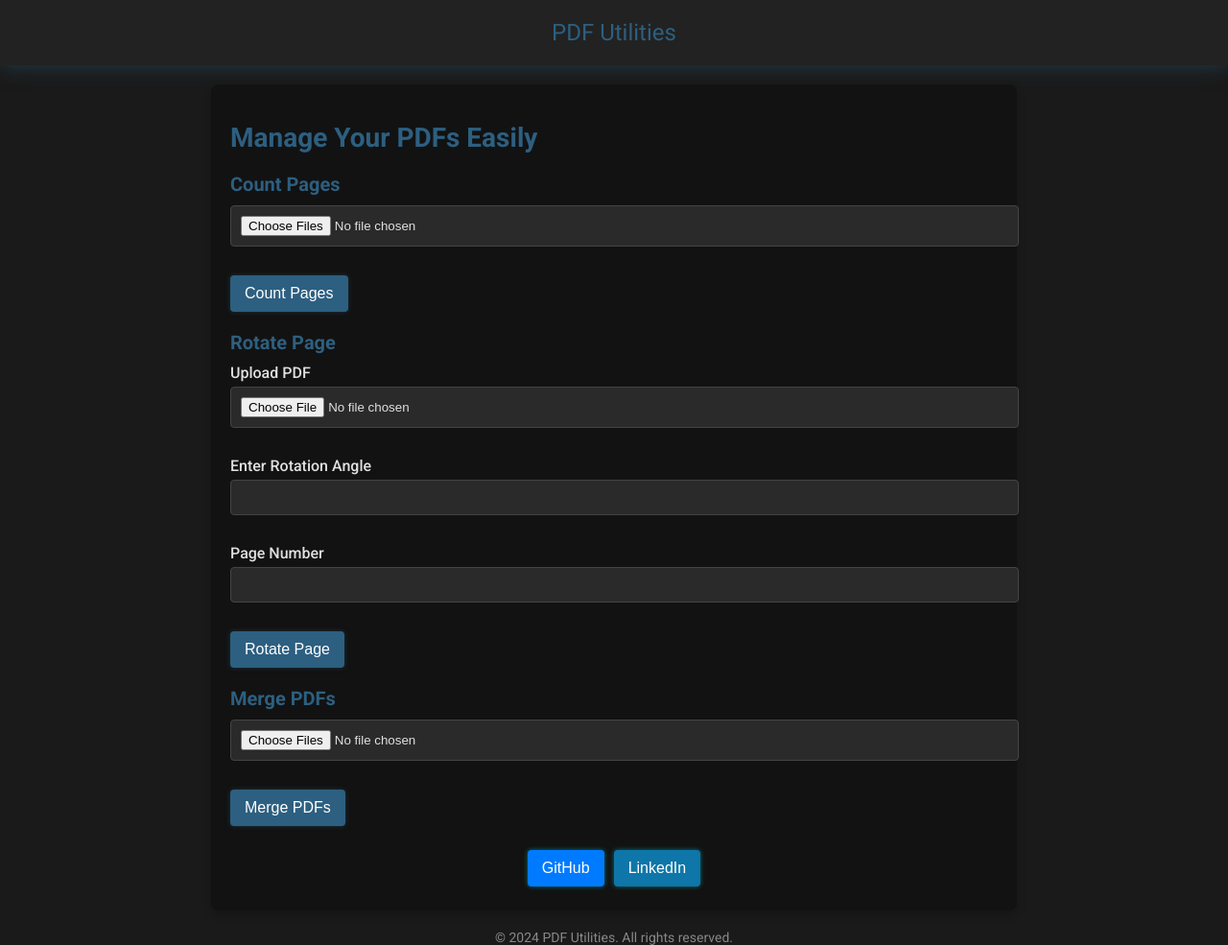
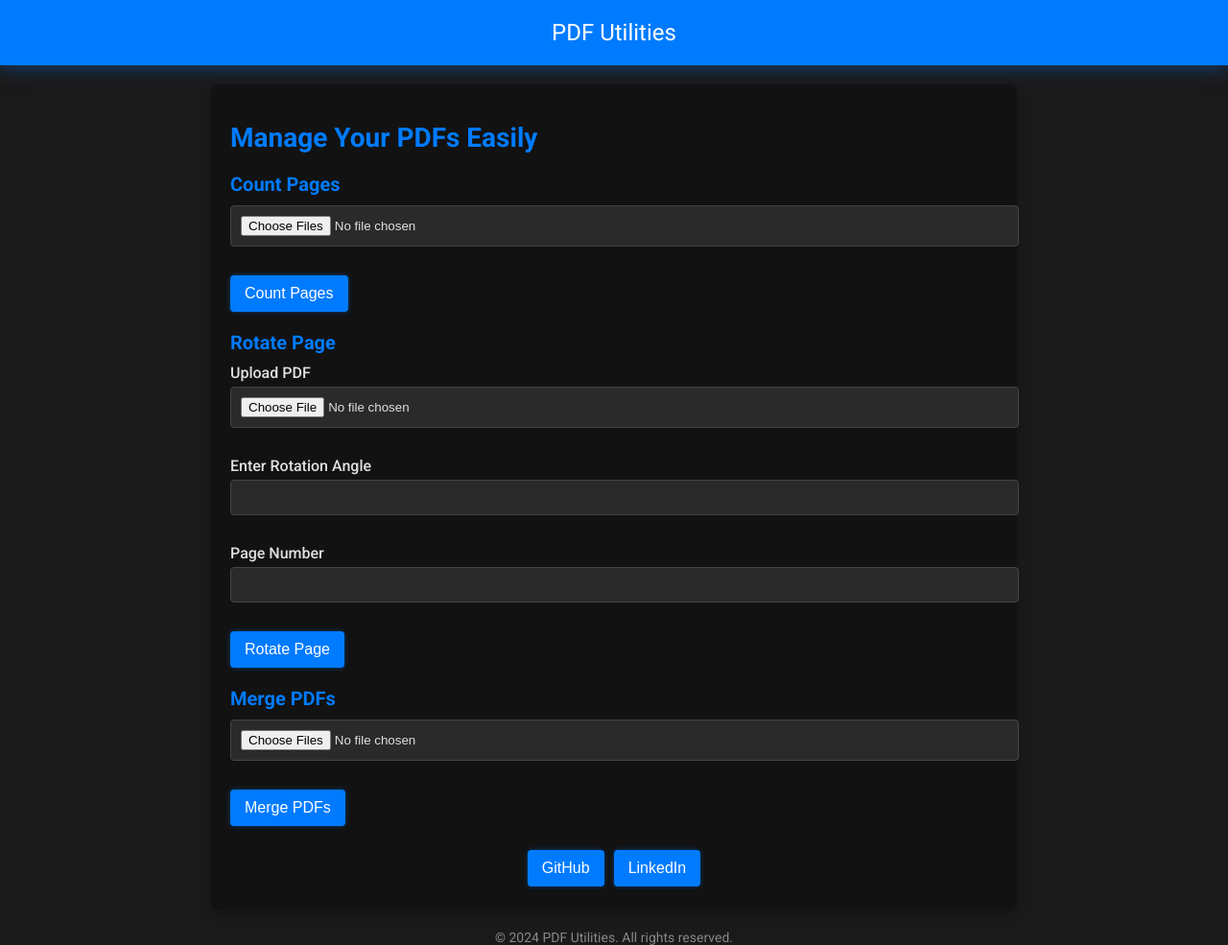
Before and after one commit to vvvv5215/PDF_Utilitlies, a Flask app: page / in a window 1280 px wide. Shown: the whole page at 96% size. Run offline with Flask 3, Linux system fonts and the light colour scheme; parts of the project's set-up code (start-up, migrations or seed data) failed here and were passed over.

Commit message:
Update index.html

```diff
--- a/templates/index.html
+++ b/templates/index.html
@@ -16,12 +16,12 @@
         }
 
         header {
-            background-color: #222222; /* dark grey background */
-            color: #2d5f80; /* darker blue */
+            background-color: #007bff; /* GitHub blue */
+            color: white;
             padding: 20px 10px;
             text-align: center;
             font-size: 24px;
-            box-shadow: 0 0 20px rgba(45, 95, 128, 0.5); /* subtle glowing effect */
+            box-shadow: 0 0 20px rgba(0, 123, 255, 0.5); /* subtle glowing effect */
         }
 
         main {
@@ -36,14 +36,14 @@
         h1 {
             font-size: 28px;
             margin-bottom: 20px;
-            color: #2d5f80; /* darker blue */
+            color: #007bff; /* GitHub blue */
         }
 
         h2 {
             font-size: 20px;
             margin-top: 20px;
             margin-bottom: 10px;
-            color: #2d5f80; /* darker blue */
+            color: #007bff; /* GitHub blue */
         }
 
         .form-group {
@@ -69,24 +69,24 @@
 
         input[type="file"]:focus, input[type="number"]:focus {
             outline: none;
-            border-color: #2d5f80; /* darker blue on focus */
-            box-shadow: 0 0 10px rgba(45, 95, 128, 0.7); /* glowing effect */
+            border-color: #007bff; /* GitHub blue on focus */
+            box-shadow: 0 0 10px rgba(0, 123, 255, 0.7); /* glowing effect */
         }
 
         button {
-            background-color: #2d5f80; /* darker blue */
+            background-color: #007bff; /* GitHub blue */
             color: white;
             border: none;
             padding: 10px 15px;
             border-radius: 4px;
             font-size: 16px;
             cursor: pointer;
-            box-shadow: 0 0 5px rgba(45, 95, 128, 0.4); /* subtle glow effect */
+            box-shadow: 0 0 5px rgba(0, 123, 255, 0.4); /* subtle glow effect */
         }
 
         button:hover {
-            background-color: #234a68; /* darker blue on hover */
-            box-shadow: 0 0 10px rgba(45, 95, 128, 0.7); /* stronger glow effect */
+            background-color: #0056b3; /* darker blue on hover */
+            box-shadow: 0 0 10px rgba(0, 123, 255, 0.7); /* stronger glow effect */
         }
 
         .message {
@@ -94,7 +94,7 @@
             padding: 10px;
             border-radius: 4px;
             background-color: #333333; /* dark background for message */
-            color: #2d5f80; /* darker blue text */
+            color: #007bff; /* GitHub blue text */
             font-size: 14px;
         }
 
@@ -107,26 +107,26 @@
 
         .social-buttons button {
             margin: 5px;
-            background-color: #007bff; /* blue button */
+            background-color: #007bff; /* GitHub blue button */
             color: white;
             border: none;
             padding: 10px 15px;
             border-radius: 4px;
-            box-shadow: 0 0 5px rgba(0, 255, 255, 0.4); /* subtle glow */
+            box-shadow: 0 0 5px rgba(0, 123, 255, 0.4); /* subtle glow */
         }
 
         .social-buttons button:hover {
             background-color: #0056b3; /* darker blue on hover */
-            box-shadow: 0 0 10px rgba(0, 255, 255, 0.7); /* stronger glow */
+            box-shadow: 0 0 10px rgba(0, 123, 255, 0.7); /* stronger glow */
         }
 
         .social-buttons button:nth-child(2) {
-            background-color: #0e76a8; /* LinkedIn blue */
+            background-color: #007bff; /* LinkedIn blue */
         }
 
         .social-buttons button:nth-child(2):hover {
-            background-color: #084a71;
-            box-shadow: 0 0 10px rgba(0, 255, 255, 0.6); /* subtle glow effect */
+            background-color: #0056b3; /* darker blue on hover */
+            box-shadow: 0 0 10px rgba(0, 123, 255, 0.6); /* stronger glow effect */
         }
 
         .social-buttons {
```
